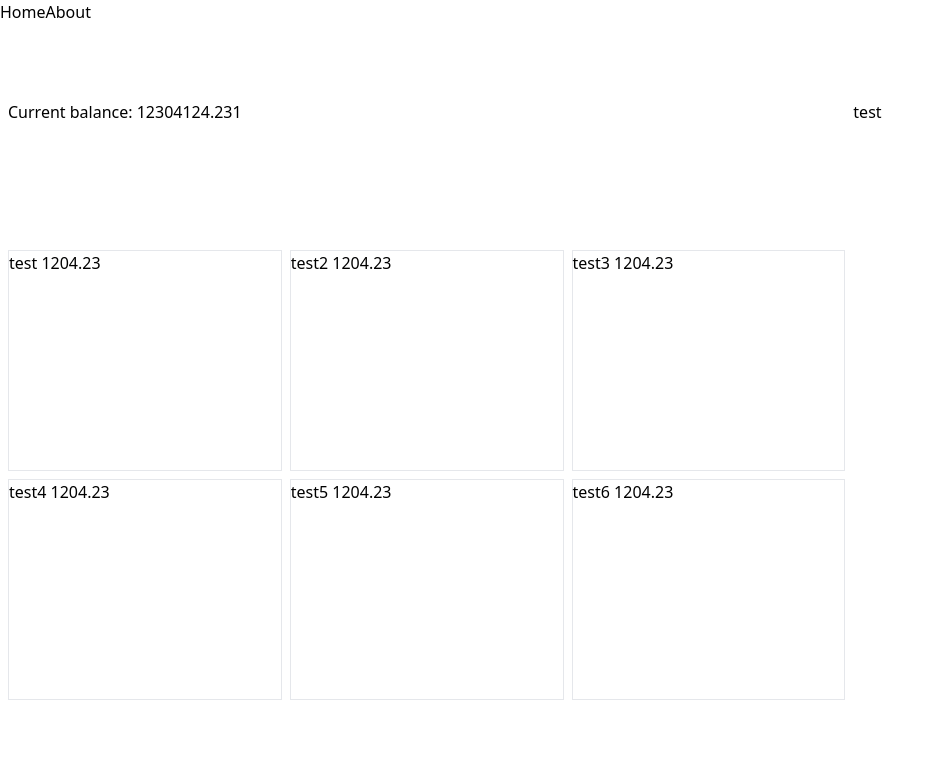
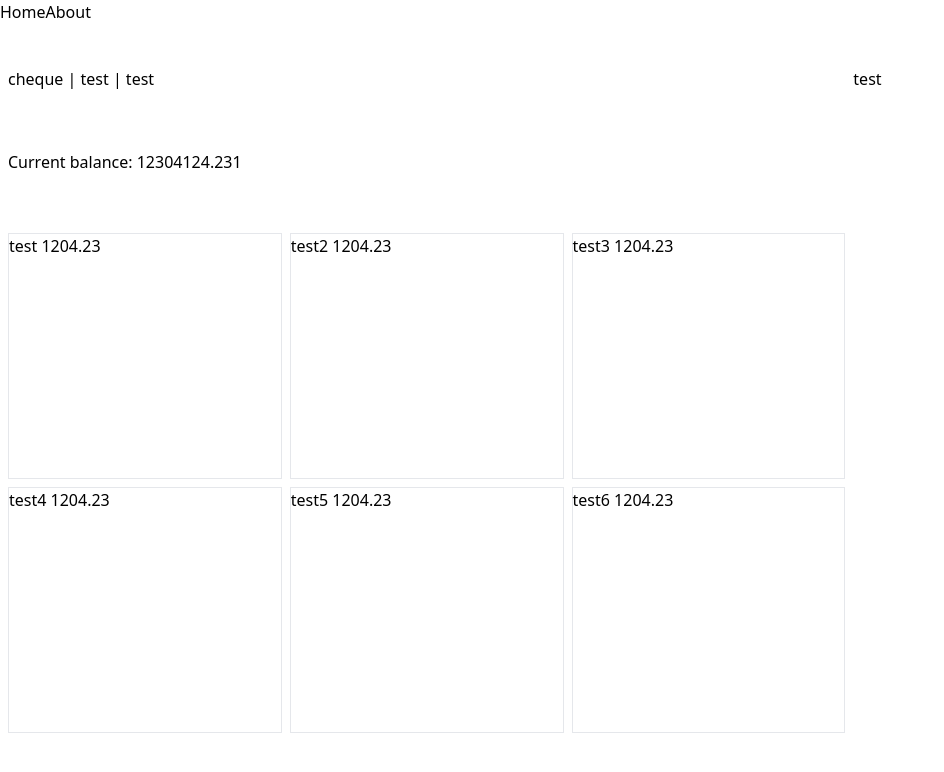
Before and after one commit to kyle-s-tong/budget, a Vue app: page / in a window 1280 px wide. Shown: the top 772 px of the page, without its empty margins (0-944 px from the left). Built offline with nearby package versions, Linux system fonts and the light colour scheme.

Commit message:
Add tabs for accounts

```diff
--- a/src/views/HomeView.vue
+++ b/src/views/HomeView.vue
@@ -21,9 +21,12 @@ export default {
 
 <template>
   <main class="h-full w-full flex flex-col items-center justify-center">
-    <div class="h-3/4 w-full flex">
+    <div class="h-5/6 w-full flex">
       <div class="flex flex-col w-2/3 px-2">
-        <div class="h-1/4">Current balance: 12304124.231</div>
+        <div class="h-1/4">
+          <div class="h-1/2">cheque | test | test</div>
+          <div class="h-1/2">Current balance: 12304124.231</div>
+        </div>
         <div class="h-3/4 grid grid-cols-3 gap-2">
           <div
             v-for="envelope in envelopes"
```
